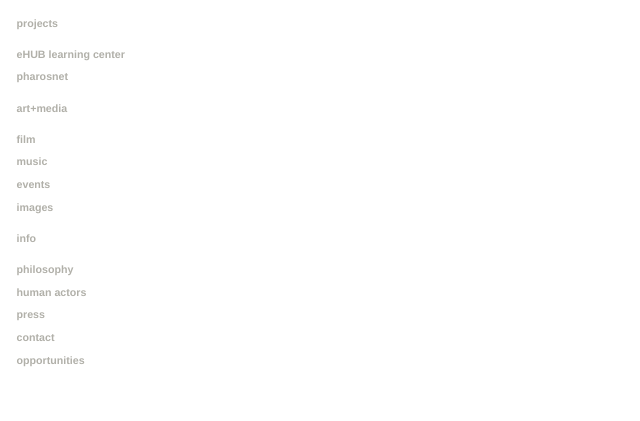
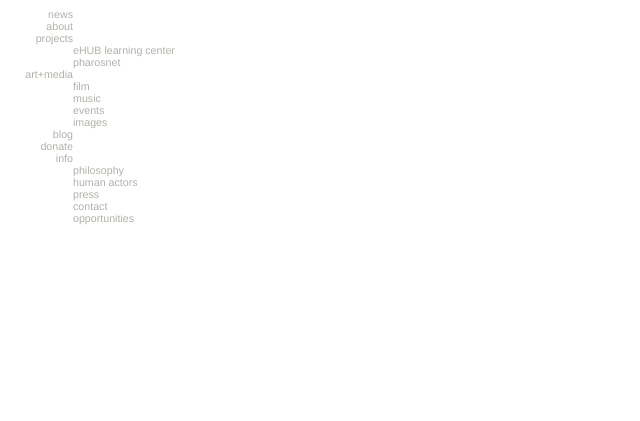
Before and after one commit to ericlavigne/human-action, a plain HTML site: page index.html in a window 1280 px wide. Shown: the whole page, without its empty margins (0-640 px from the left). Drawn offline with Linux system fonts and the light colour scheme.

Commit message:
Merge has been completed, human action menus need minor adjustments to finalize. New file called dev-notes created to keep track of problems, possible solutions and solutions.

```diff
--- a/human-action.css
+++ b/human-action.css
@@ -4,22 +4,49 @@ body
 	font-family:"Helvetica Neue", Helvetica, Sans-serif;
 	background-color:#FFF;
 	color: #B1B0A9;
+	max-width:750px;
+	max-height:410px;
 }
 
-*--Sets
-#container
+
+
+a {outline: none;}
+a:link {text-decoration:none; color:#B1B0A9;}
+a:visited {text-decoration:none; color:#B1B0A9;}
+a:hover {text-decoration:none; color: #E4E5E3;}
+a:active {text-decoration:none; color: #E4E5E3;}
+
+/*Sets menu style*/
+#menu {max-width:65px;}
+
+#menu_p
 {
-	max-width: 760px;
-	max-height: 410px;
-	width:expression(document.body.clientWidth > 760? "760px" : "auto");
-	height:expression(document.body.clientHeight > 410? "410px" : "auto");
+	text-align:right;
+	margin-top:0em;
+	margin-bottom:0em;
 }
 
-div { padding: 0.4em; position: relative; }
-h3 { margin: 0; padding: 0.4em;  }
+#submenu1
+{
+	max-width:110px;
+	margin-left:65px;
+}
 
-a {outline: none;}
-a:link {text-decoration:none; color:#B1B0A9; font-weight:bold;}
-a:visited {text-decoration:none; color:#B1B0A9; font-weight:bold;}
-a:hover {text-decoration:none; color: #E4E5E3; font-weight:lighter;}
-a:active {text-decoration:none; color: #E4E5E3; font-weight:lighter;}
+#submenu2
+{
+	max-width:110px;
+	margin-left:65px;
+}
+
+#submenu3
+{
+	max-width:110px;
+	margin-left:65px;
+}
+
+#submenu_p
+{
+	text-align:left;
+	margin-top:0em;
+	margin-bottom:0em;
+}
--- a/index.html
+++ b/index.html
@@ -25,33 +25,43 @@
 		</script>
 </head>
 <body>
-<div class="container">
-        <div>
-            <a href="#" id="mainlink1">projects</a>
-        </div>
-        <div id="submenu1">
-            <p><a href="#">eHUB learning center</a></p>
-            <p><a href="#">pharosnet</a></p>
-        </div>
-	<div>
-		<a href="#" id="mainlink2">art+media</a>
+   <div id="menu">
+	   <p id ="menu_p"><a href="#">news</a></p>
+	 </div>
+   <div id="menu">
+	   <p id ="menu_p"><a href="#">about</a></p>
+	 </div>
+	 <div id="menu">
+     <p id ="menu_p"><a href="#" id="mainlink1">projects</a></p>
+	 </div>
+   <div id="submenu1">
+     <p id="submenu_p"><a href="#">eHUB learning center</a></p>
+     <p id="submenu_p"><a href="#">pharosnet</a></p>
+  </div>
+	<div id="menu">
+		<p id ="menu_p"><a href="#" id="mainlink2">art+media</a></p>
 	</div>
-    	<div id="submenu2">
-		<p><a href="#">film</a></p>
-		<p><a href="#">music</a></p>
-		<p><a href="#">events</a></p>
-		<p><a href="#">images</a></p>
+   <div id="submenu2">
+		<p id="submenu_p"><a href="#">film</a></p>
+		<p id="submenu_p"><a href="#">music</a></p>
+		<p id="submenu_p"><a href="#">events</a></p>
+		<p id="submenu_p"><a href="#">images</a></p>
 	</div>
-	<div>
-		<a href="#" id="mainlink3">info</a>
+  <div id="menu">
+	   <p id ="menu_p"><a href="#">blog</a></p>
+	</div>
+  <div id="menu">
+	   <p id ="menu_p"><a href="#">donate</a></p>
+	</div>
+	<div id="menu">
+		<p id ="menu_p"><a href="#" id="mainlink3">info</a></p>
 	</div>
 	<div id="submenu3">
-		<p><a href="#">philosophy</a></p>
-		<p><a href="#">human actors</a></p>
-		<p><a href="#">press</a></p>
-		<p><a href="#">contact</a></p>
-		<p><a href="#">opportunities</a></p>
+		<p id="submenu_p"><a href="#">philosophy</a></p>
+		<p id="submenu_p"><a href="#">human actors</a></p>
+		<p id="submenu_p"><a href="#">press</a></p>
+		<p id="submenu_p"><a href="#">contact</a></p>
+		<p id="submenu_p"><a href="#">opportunities</a></p>
 	</div>
-</div>
 </body>
 </html>
```
Also changed, not shown: 1 other file.
